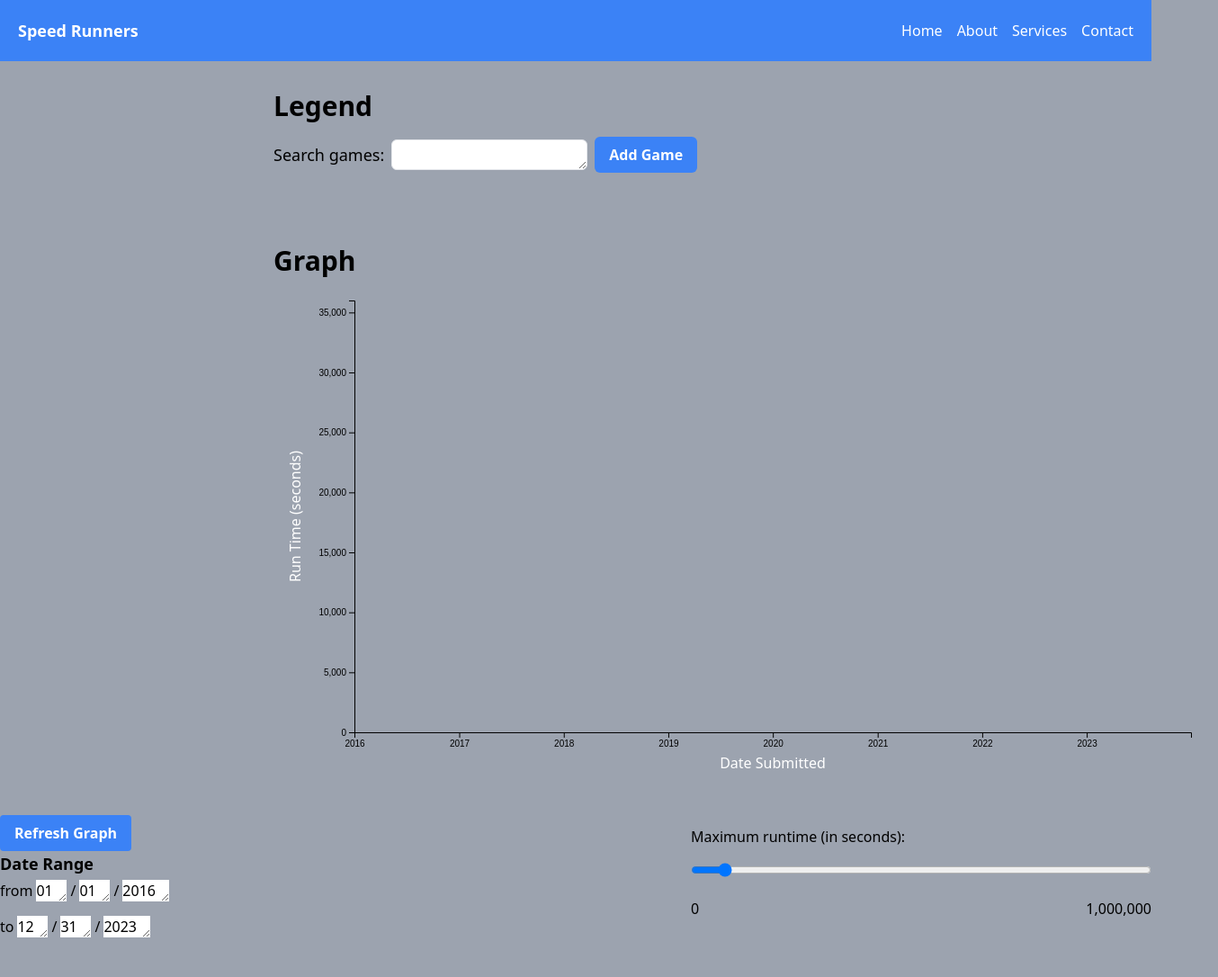
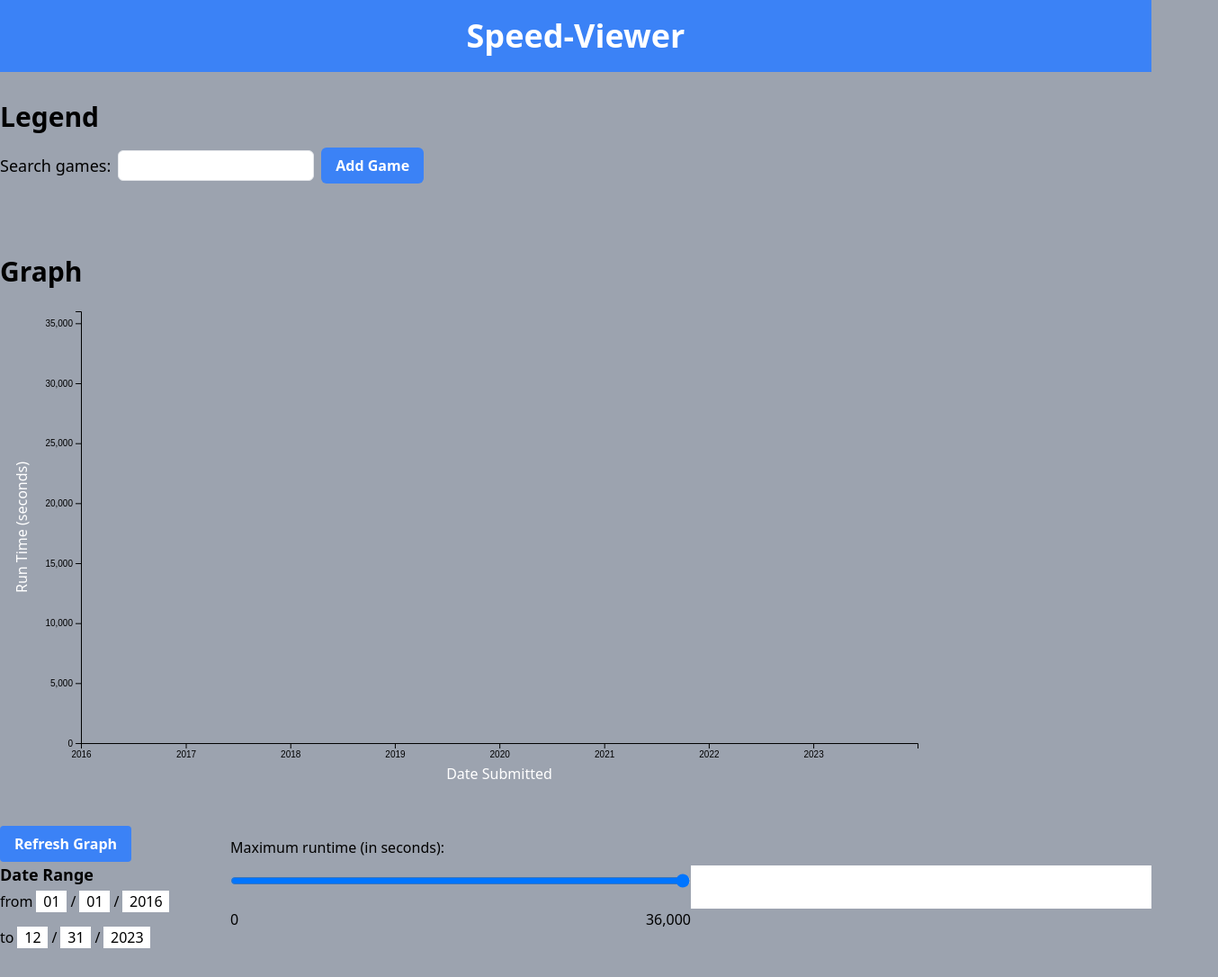
Before and after one commit to hadenj37/Speed-Viewer.github.io, a plain HTML site: page SpeedrunVisualizer.html in a window 1280 px wide. Shown: the whole page at 90% size, 1354 px wide, since content can reach past the window. Drawn offline with nearby package versions, Linux system fonts and the light colour scheme.

Commit message:
UI overhaul; Co-authored-by: connorh3333, johnharrell-tamu, Alan.

```diff
--- a/SpeedrunFunctions.js
+++ b/SpeedrunFunctions.js
@@ -293,7 +293,9 @@ function initModule(){
   var legend = d3.select("#legend");
   legend.append("div")
       .attr("id",moduleId)
-      .attr("class","legend-module")
+      .attr("class","legend-module inline-block")
+      .style("background-color","#777777")
+      .style("padding","3px");
 
   // Add elements to module
   var module = d3.select("#"+moduleId);
--- a/SpeedrunStyle.css
+++ b/SpeedrunStyle.css
@@ -69,4 +69,5 @@ button {
 
 .legend-module {
     background-color: #777777;
+    display: inline-block;
 }
--- a/SpeedrunVisualizer.html
+++ b/SpeedrunVisualizer.html
@@ -10,68 +10,71 @@
 </head>
 <body class="bg-gray-400    ">
     <nav class="bg-blue-500 p-5">
-        <div class="container mx-auto flex justify-between items-center">
-            <div class="flex items-center">
-                <a href="#" class="text-white font-bold text-lg">Speed Runners</a>
-            </div>
-            <div class="flex items-center space-x-4">
+        <div class="container mx-auto flex justify-center items-center">
+            <p class="text-white font-bold text-4xl">Speed-Viewer</p>
+            <!-- <div class="flex items-center text-center">
+                <p class="text-white font-bold text-lg">Speed Runners</p>
+            </div> -->
+            <!-- <div class="flex items-center space-x-4">
                 <a href="#something" class="text-white hover:text-gray-200">Home</a>
                 <a href="#something" class="text-white hover:text-gray-200">About</a>
                 <a href="#something" class="text-white hover:text-gray-200">Services</a>
                 <a href="#something" class="text-white hover:text-gray-200">Contact</a>
-            </div>
+            </div> -->
         </div>
     </nav>
 
-<div id="legend" class="max-w-2xl mx-auto py-8">
+<div id="legend" class="max-w-2xl py-8">
     <h1 class="text-3xl font-bold mb-4">Legend</h1>
     <div class="flex items-center space-x-2 mb-4">
         <p class="text-lg">Search games:</p>
-        <textarea id="game-searchbar" rows="1" class="border rounded-md px-2 py-1"></textarea>
+        <textarea id="game-searchbar" rows="1" class="border rounded-md px-2 py-1 resize-none"></textarea>
         <button onclick="initModule()" class="bg-blue-500 hover:bg-blue-700 text-white font-bold py-2 px-4 rounded-md">Add Game</button>
     </div>
 </div>
 
 <!-- Graph Section -->
-<div id="graph-pane-" class="max-w-2xl mx-auto py-8">
+<div id="graph-pane-" class="max-w-2xl py-8">
     <h1 class="text-3xl font-bold mb-4">Graph</h1>
         <div id="graph-pane"></div>
 </div>
 
 <div class="flex justify-between items-center mb-8">
-    <div class="w-3/5">
+    <div class="w-1/5 items-right">
         <button onclick="refreshAxes(); populateGraph();" class="bg-blue-500 hover:bg-blue-600 text-white font-bold py-2 px-4 rounded mr-4">Refresh Graph</button>
         <h3 class="text-lg font-semibold mb-1">Date Range</h3>
         <div class="flex items-center mb-4">
             <p class="mr-1">from</p>
-            <textarea class="date-box" id="month1" rows="1" cols="2" maxlength="2">01</textarea>
+            <textarea class="date-box resize-none text-center" id="month1" rows="1" cols="2" maxlength="2">01</textarea>
             <p class="mx-1">/</p>
-            <textarea class="date-box" id="day1" rows="1" cols="2" maxlength="2">01</textarea>
+            <textarea class="date-box resize-none text-center" id="day1" rows="1" cols="2" maxlength="2">01</textarea>
             <p class="mx-1">/</p>
-            <textarea class="date-box" id="year1" rows="1" cols="4" maxlength="4">16</textarea>
+            <textarea class="date-box resize-none text-center" id="year1" rows="1" cols="4" maxlength="4">16</textarea>
         </div>
         <div class="flex items-center">
             <p class="mr-1">to</p>
-            <textarea class="date-box" id="month2" rows="1" cols="2" maxlength="2">12</textarea>
+            <textarea class="date-box resize-none text-center" id="month2" rows="1" cols="2" maxlength="2">12</textarea>
             <p class="mx-1">/</p>
-            <textarea class="date-box" id="day2" rows="1" cols="2" maxlength="2">31</textarea>
+            <textarea class="date-box resize-none text-center" id="day2" rows="1" cols="2" maxlength="2">31</textarea>
             <p class="mx-1">/</p>
-            <textarea class="date-box" id="year2" rows="1" cols="4" maxlength="4" minlength="4">2023</textarea>
+            <textarea class="date-box resize-none text-center" id="year2" rows="1" cols="4" maxlength="4" minlength="4">2023</textarea>
         </div>
     </div>
     <div class="w-2/5">
         <label for="time-box" class="block mb-2">Maximum runtime (in seconds):</label>
         <!-- Updated input range with a range from 0 to 1,000,000 -->
-        <input type="range" id="time-box" name="time-box" min="0" max="1000000" step="1"
-               class="w-full bg-white border border-gray-300 rounded-md py-2 px-3 focus:outline-none focus:ring focus:border-blue-300"
-               value="36000">
+        <input type="range" id="time-box" name="time-box" min="0" max="36000" step="100"
+               class="w-full bg-white border border-gray-300 rounded-md py-2 px-0 focus:outline-none focus:ring focus:border-blue-300"
+               value="36000"
+               onchange="refreshAxes(); populateGraph(); d3.select('#data-box')">
         <div class="flex justify-between mt-2">
             <span>0</span>
-            <span>1,000,000</span>
+            <span>36,000</span>
         </div>
         <!-- Display the chosen value dynamically -->
         <p class="mt-2 text-lg" id="chosen-value"></p>
     </div>
+    <textarea id="data-box" class="resize-none w-2/5 h-max"></textarea>
 </div>
 <!-- JavaScript Section -->
 <script type="text/javascript" src="SpeedrunFunctions.js" onload="addAxes()"></script>
```
